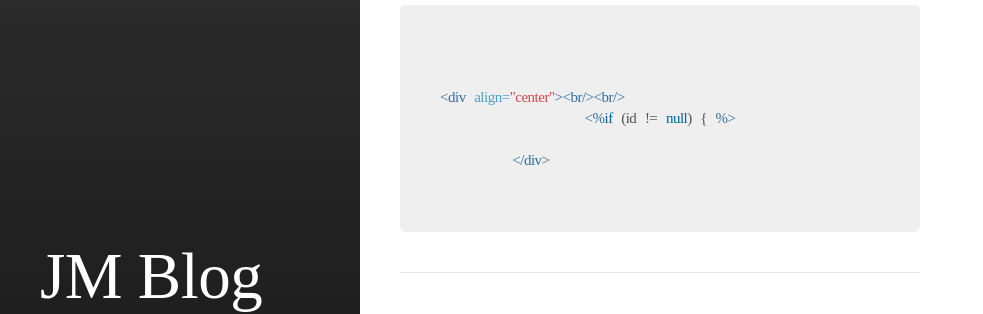
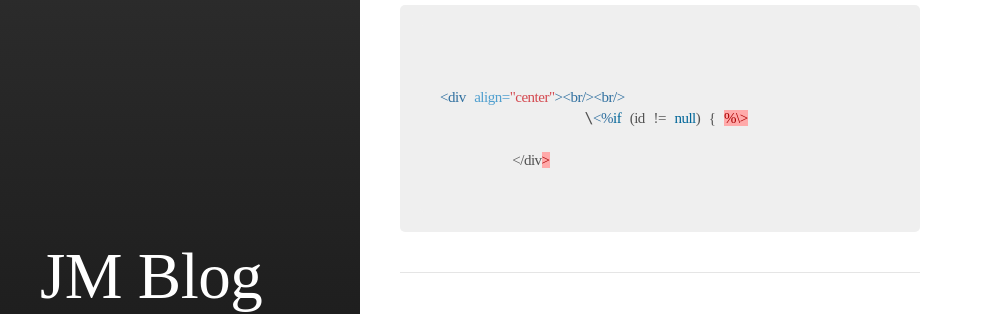
Before and after one commit to jm456789/jm456789.github.io, a Jekyll site: the page built from _posts/2021-08-06-jsp-test.md, in a window 1280 px wide and 1017 px high. Shown: the part 175-489 px from the top of the window, without its empty margins (0-983 px from the left). Built offline with Jekyll 4.4.1, drawn with Linux system fonts in a browser that asks for light colours; some web fonts are replaced; our own code applies the rules of GitHub Pages for plain Markdown files.

Commit message:
Update 2021-08-06-jsp-test.md

```diff
--- a/_posts/2021-08-06-jsp-test.md
+++ b/_posts/2021-08-06-jsp-test.md
@@ -2,7 +2,7 @@
 
 
 <div align="center"><br/><br/>
-		<%if (id != null) { %>
+		\<%if (id != null) { %\>
 
 	</div>
 
```
